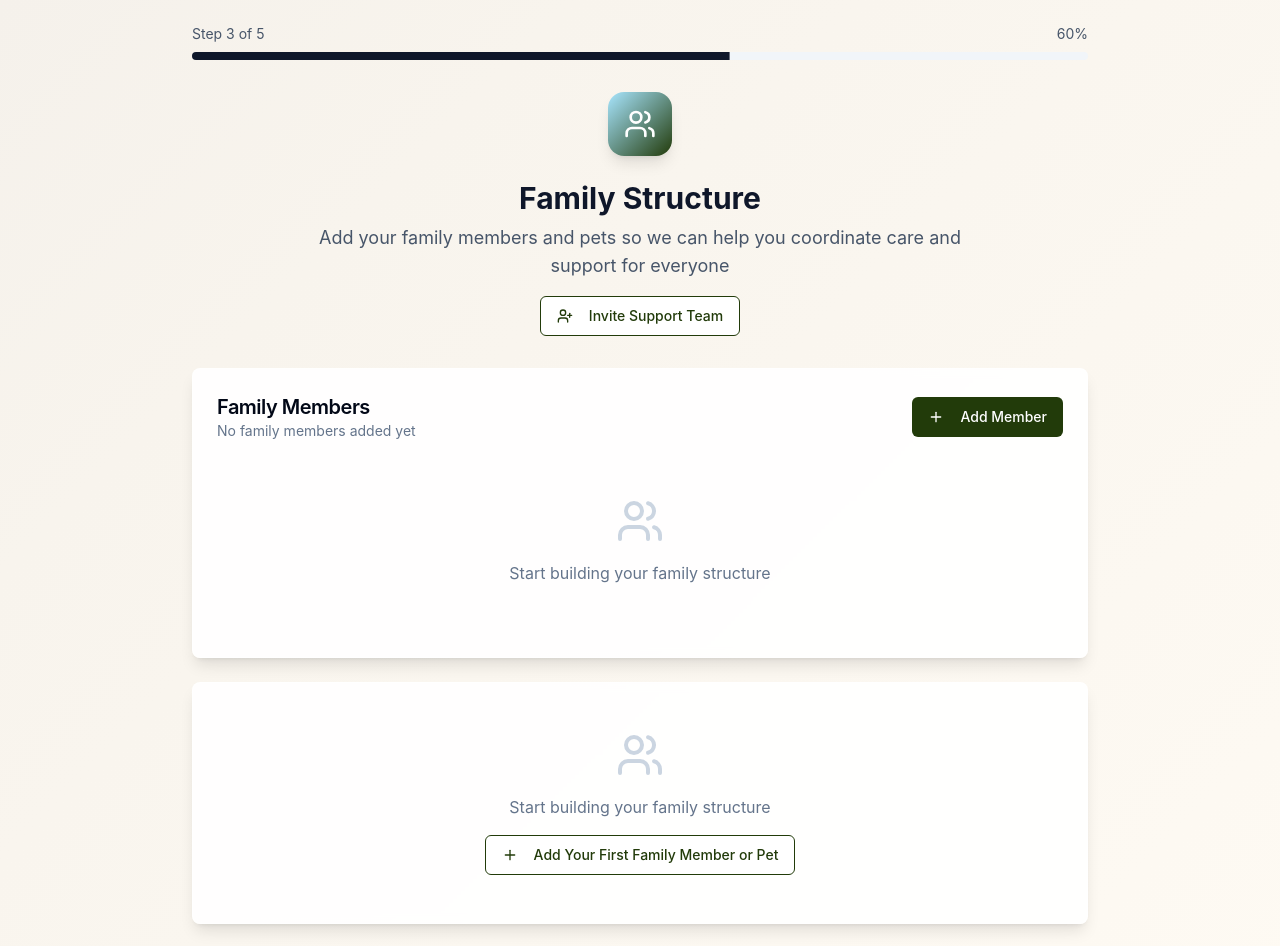
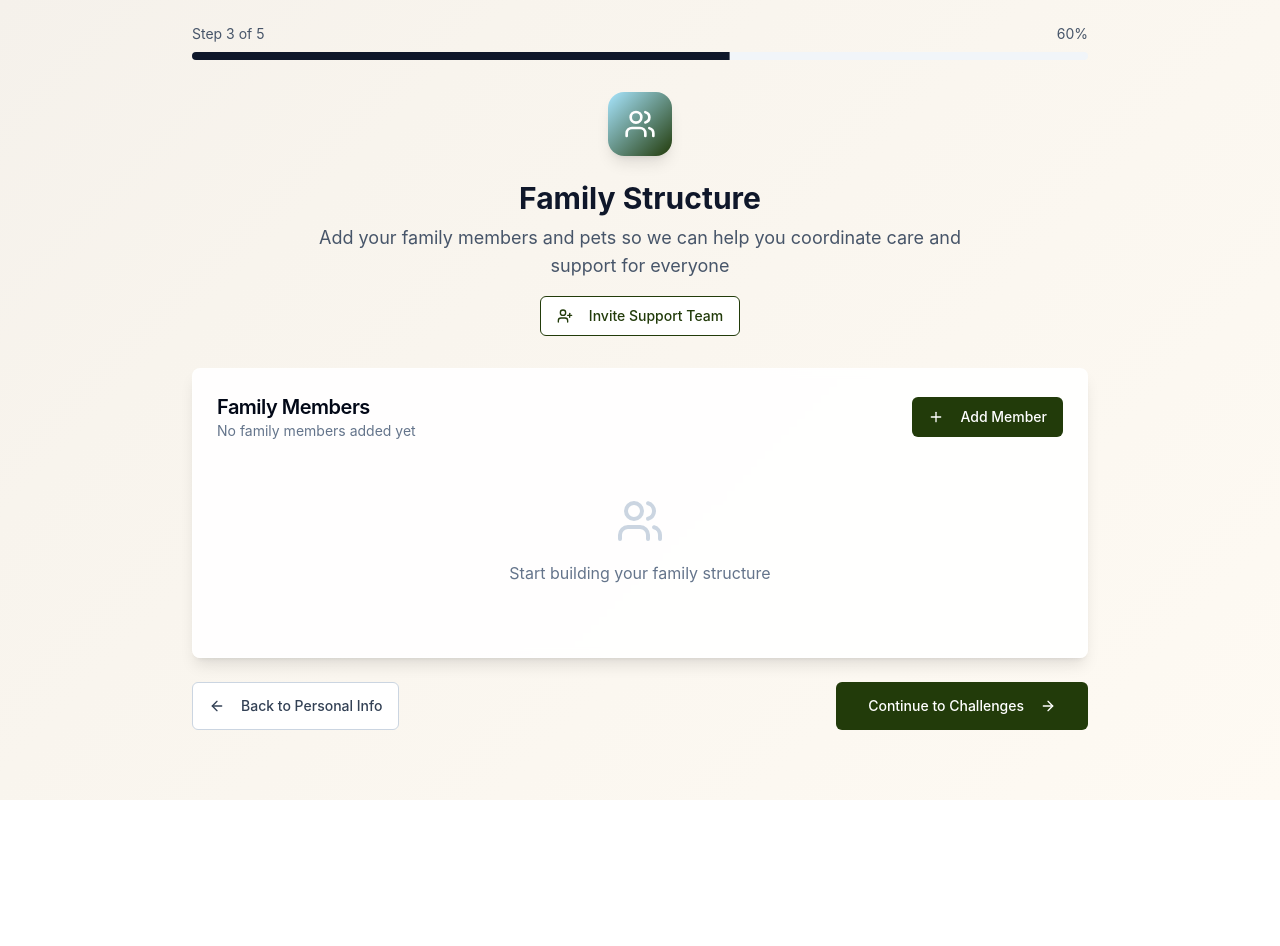
Before and after one commit to rembertdesigns/Eloura-Beta, a React (Vite) app: page /family-structure in a window 1280 px wide. Shown: the top 946 px of the page. After the commit the page ends 800 px from the top, so only its background shows below. Built offline with nearby package versions, Linux system fonts and the light colour scheme.

Commit message:
Remove empty state section
Removed the empty state section from the FamilyStructure page in `src/pages/FamilyStructure.tsx`.

```diff
--- a/src/pages/FamilyStructure.tsx
+++ b/src/pages/FamilyStructure.tsx
@@ -453,24 +453,6 @@ const FamilyStructure = () => {
           </Card>
         )}
 
-        {/* Empty State */}
-        {familyMembers.length === 0 && (
-          <Card className="card-warm mb-6">
-            <CardContent className="text-center py-12">
-              <Users className="h-12 w-12 text-slate-300 mx-auto mb-4" />
-              <p className="text-slate-500 mb-4">Start building your family structure</p>
-              <Button
-                onClick={handleAddMember}
-                variant="outline"
-                className="border-[#223b0a] text-[#223b0a] hover:bg-[#223b0a] hover:text-white"
-              >
-                <Plus className="h-4 w-4 mr-2" />
-                Add Your First Family Member or Pet
-              </Button>
-            </CardContent>
-          </Card>
-        )}
-
         {/* Navigation - Add padding bottom for mobile FAB */}
         <div className="flex flex-col sm:flex-row gap-3 sm:gap-4 pb-20 sm:pb-0">
           <Button
```
